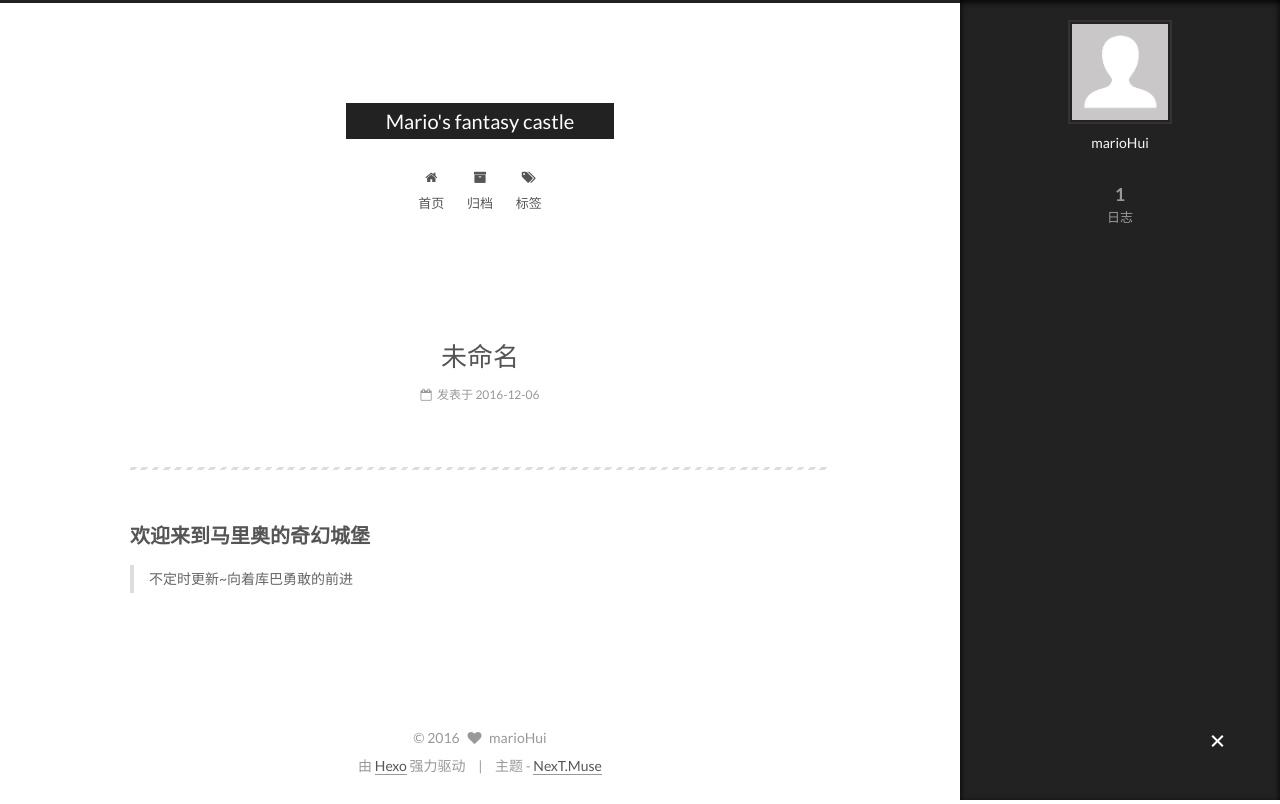
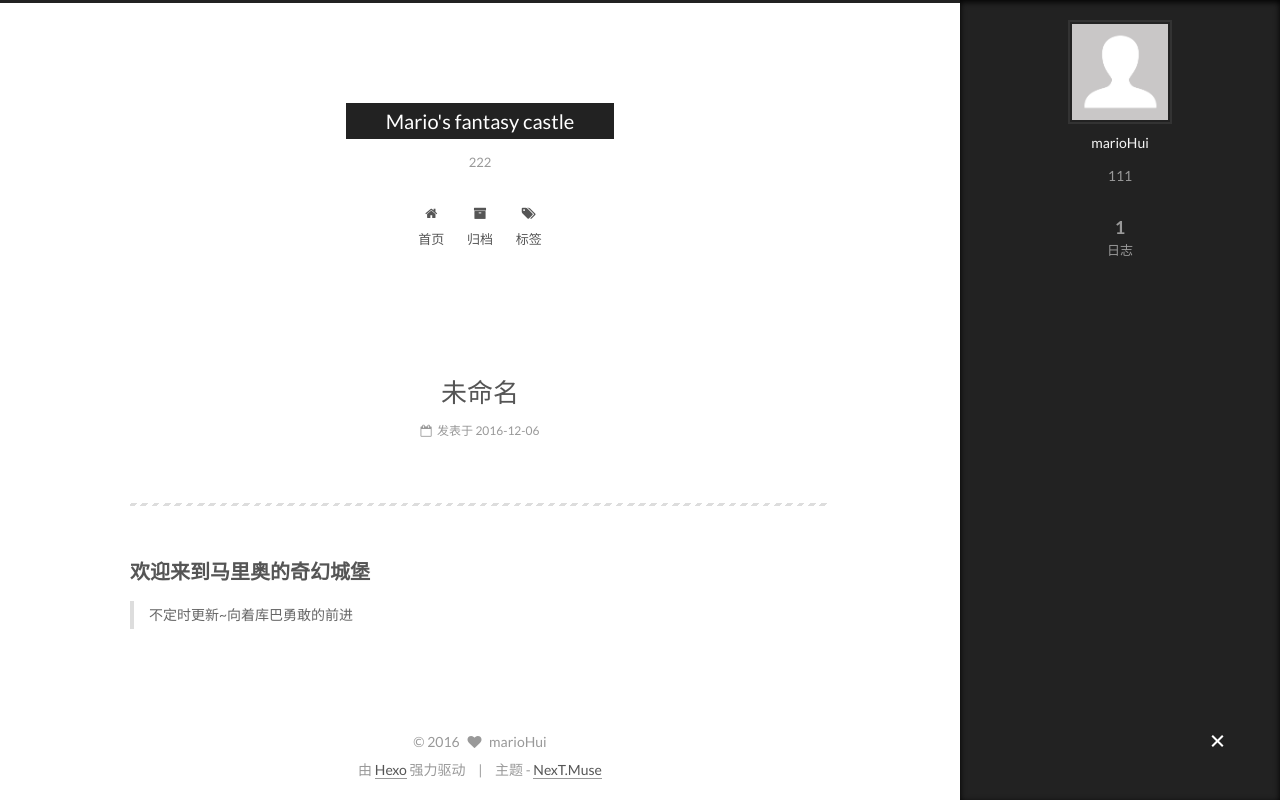
Before and after one commit to marioHui/marioHui.github.io, a plain HTML site: page index.html in a window 1280 px wide. Both pictures are taken after a click on the element 1217 px from the left and 742 px from the top of the page. Drawn offline with Linux system fonts and the light colour scheme.

Commit message:
Site updated: 2016-12-06 11:49:50

```diff
--- a/css/main.css
+++ b/css/main.css
@@ -1680,7 +1680,7 @@ pre .javascript .function {
   width: 4px;
   height: 4px;
   border-radius: 50%;
-  background: #299d2b;
+  background: #e74e5b;
 }
 .links-of-blogroll {
   font-size: 13px;
--- a/index.html
+++ b/index.html
@@ -160,7 +160,7 @@
       <span class="logo-line-after"><i></i></span>
     </a>
   </div>
-  <p class="site-subtitle"></p>
+  <p class="site-subtitle">222</p>
 </div>
 
 <div class="site-nav-toggle">
@@ -383,7 +383,7 @@
                src="/images/avatar.gif"
                alt="marioHui" />
           <p class="site-author-name" itemprop="name">marioHui</p>
-          <p class="site-description motion-element" itemprop="description"></p>
+          <p class="site-description motion-element" itemprop="description">111</p>
         </div>
         <nav class="site-state motion-element">
           <div class="site-state-item site-state-posts">
```
Also changed, not shown: 2016/12/06/welcome/index.html (+2 -2 lines), archives/2016/12/index.html (+2 -2 lines), archives/2016/index.html (+2 -2 lines), archives/index.html (+2 -2 lines).
